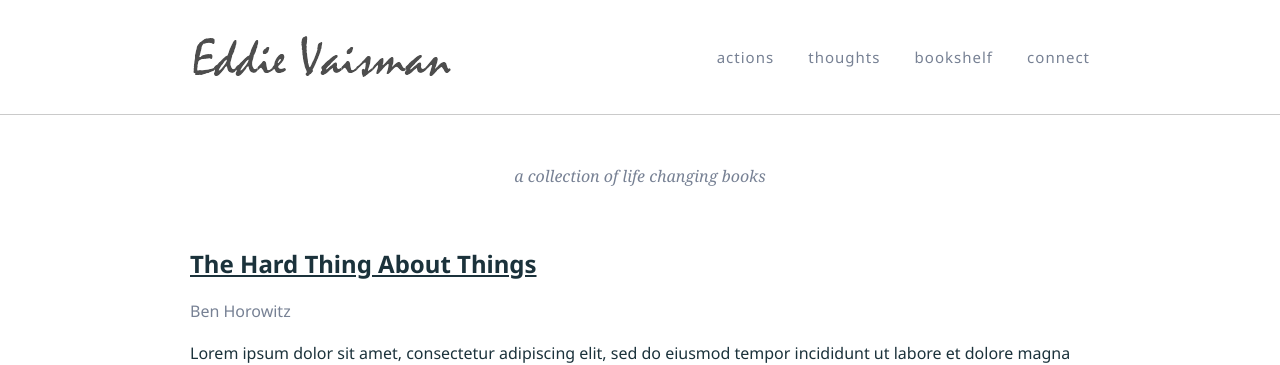
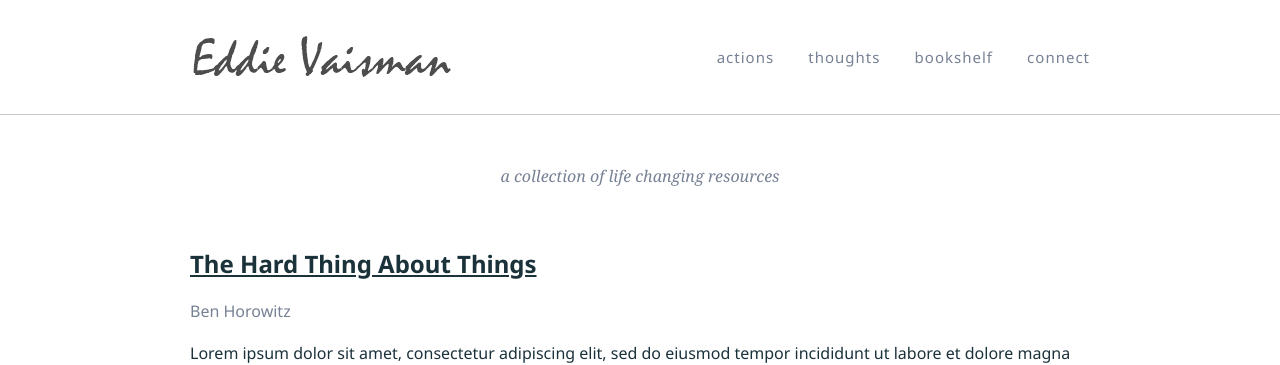
Before and after one commit to EVaisman/evaisman.github.io, a Jekyll site: the page built from bookshelf.html, in a window 1280 px wide. Shown: the top 365 px of the page. Built offline with Jekyll 4.4.1, drawn with Linux system fonts in a browser that asks for light colours; nearby versions of some CDN libraries.

Commit message:
reimagine bookshelf

```diff
--- a/bookshelf.html
+++ b/bookshelf.html
@@ -4,7 +4,7 @@ permalink: bookshelf/
 title: "Bookshelf"
 ---
 
-<h3 class="page-subheading serif">a collection of life changing books</h3>
+<h3 class="page-subheading serif">a collection of life changing resources</h3>
 
 <div class="wrapper">
     <div class="page-content">
```
